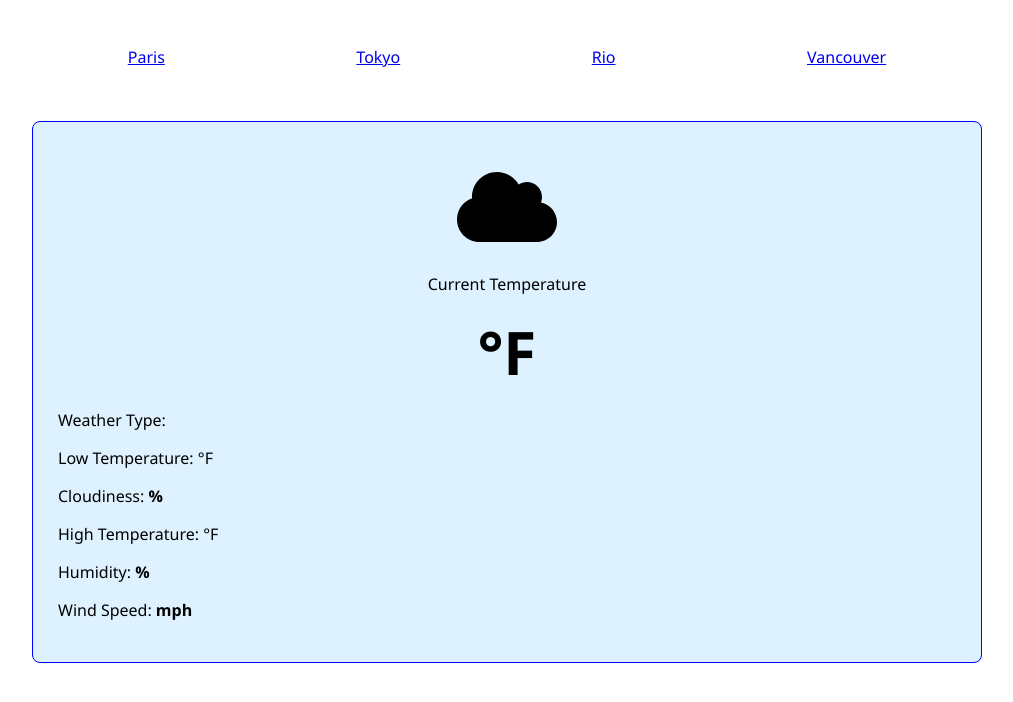
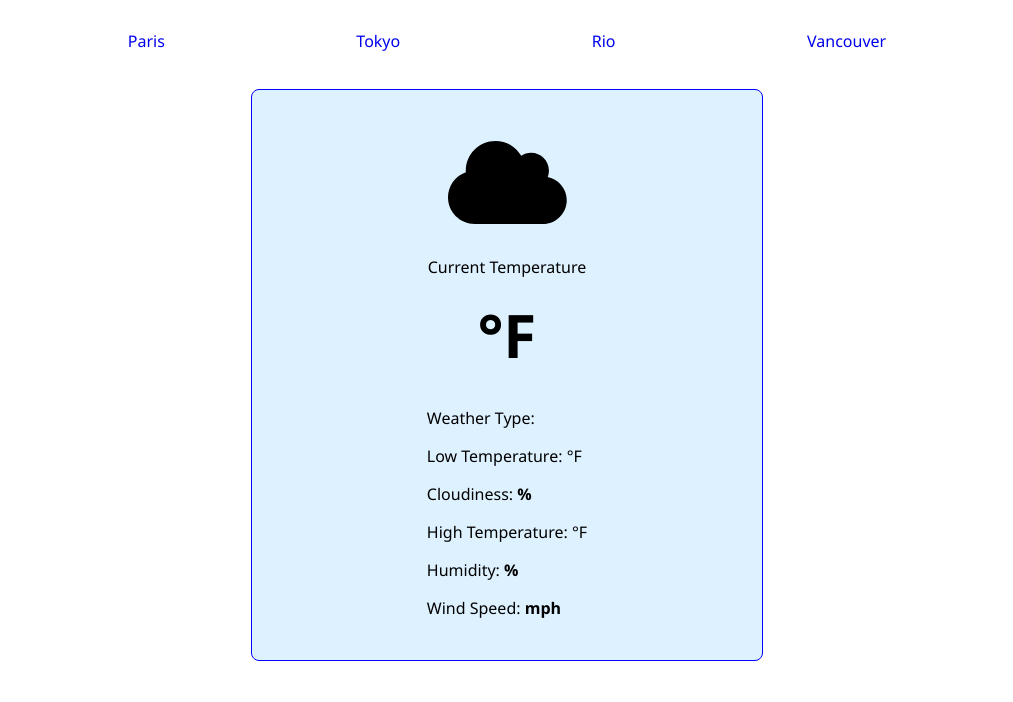
Before and after one commit to bridau19/dyn-web-exercise-two, a React (Create React App) app: page / in a window 1280 px wide. Shown: the top 702 px of the page, without its empty margins (133-1146 px from the left). Built offline with nearby package versions, Linux system fonts and the light colour scheme.

Commit message:
added styling

```diff
--- a/src/App.css
+++ b/src/App.css
@@ -1,10 +1,6 @@
 * {
   box-sizing: border-box;
   font-family: 'Segoe UI', Tahoma, Geneva, Verdana, sans-serif;
-}
-
-a:visited {
-  color: blue;
 }
 
 .App {
@@ -19,32 +15,49 @@ a:visited {
   text-align: center;
 }
 
-.App header {
+.Navigation {
   display: flex;
   justify-content: space-around;
   margin-top: 30px;
+
+}
+
+.Navigation a {
+  text-decoration: none;
+}
+
+.Navigation a.Active {
+  border-bottom: 1.5px solid blue;
+}
+
+.Navigation a:visited {
+  color: blue;
 }
 
 .WeatherCard {
   background-color: #DEF1FF;
   border: 1px solid blue;
   border-radius: 8px;
+  position: absolute;
+  left: 30%;
   padding: 25px;
-}
-
-.WeatherCard p:nth-child(2) {
+  right: 30%;
   text-align: center;
 }
 
-.WeatherCard p:nth-child(3) {
+.WeatherCard > p:nth-child(3) {
   font-size: 60px;
   margin: 15px;
-  text-align: center;
 }
 
 .WeatherImageWrapper {
   display: flex;
   justify-content: center;
-  font-size: 80px;
+  font-size: 95px;
   padding: 20px 0 10px 0;
 }
+
+.WeatherInfoWrapper {
+  display: inline-block;
+  text-align: left;
+}
--- a/src/components/WeatherCard.js
+++ b/src/components/WeatherCard.js
@@ -17,6 +17,7 @@ function WeatherCard({
 
         <p><strong>{ currentTemp }°F</strong></p>
 
+        <div className="WeatherInfoWrapper">
         <p>Weather Type: <strong>{ weatherType }</strong></p>
 
         <p>Low Temperature: <strong>{ lowTemp }</strong>°F</p>
@@ -28,6 +29,7 @@ function WeatherCard({
         <p>Humidity: <strong>{ humidity }%</strong> </p>
 
         <p>Wind Speed: <strong>{ windSpeed } mph</strong></p>
+        </div>
 
     </section>;
 }
--- a/src/containers/Home.js
+++ b/src/containers/Home.js
@@ -47,9 +47,9 @@ function Home() {
         if (!weatherData) return {};
         console.log(weatherData);
         return ({
-            currentTemp: weatherData.main.temp,
-            highTemp: weatherData.main.temp_max,
-            lowTemp: weatherData.main.temp_min,
+            currentTemp: Math.round(weatherData.main.temp),
+            highTemp: Math.round(weatherData.main.temp_max),
+            lowTemp: Math.round(weatherData.main.temp_min),
             humidity: weatherData.main.humidity,
             windSpeed: weatherData.wind.speed,
             cloudiness: weatherData.clouds.all,
@@ -60,10 +60,12 @@ function Home() {
     return (
         <main className="App">
             <header>
-                <p><a href='/?city=paris'>Paris</a></p>
-                <p><a href='/?city=tokyo'>Tokyo</a></p>
-                <p><a href='/?city=rio'>Rio</a></p>
-                <p><a href='/?city=vancouver'>Vancouver</a></p>
+                <nav className="Navigation">
+                <a href='/?city=paris' className={city==="paris" && "Active"}>Paris</a>
+                <a href='/?city=tokyo' className={city==="tokyo" && "Active"}>Tokyo</a>
+                <a href='/?city=rio' className={city==="rio" && "Active"}>Rio</a>
+                <a href='/?city=vancouver' className={city==="vancouver" && "Active"}>Vancouver</a>
+                </nav>
 
             </header>
             <h1>{ city }</h1>
```
